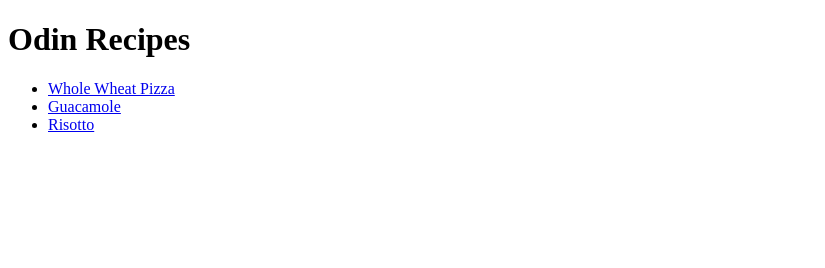
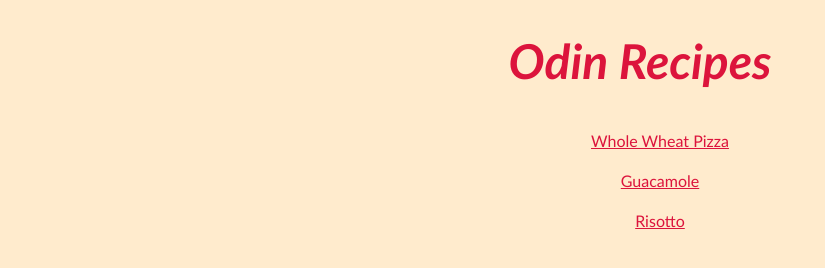
Before and after one commit to filthy-silver/odin-recipes, a plain HTML site: page index.html in a window 1280 px wide. Shown: the whole page, without its empty margins (0-825 px from the left). Drawn offline with Linux system fonts and the light colour scheme.

Commit message:
Add css Adds CSS to the main page and the recipes

```diff
--- a/index.html
+++ b/index.html
@@ -4,10 +4,11 @@
     <meta charset="UTF-8">
     <meta name="viewport" content="width=device-width, initial-scale=1.0">
     <title>Recipes</title>
+    <link rel="stylesheet" href="style.css">
 </head>
 <body>
     <h1>Odin Recipes</h1>
-    <ul>
+    <ul class="menu">
         <li><a href="./recipes/whole-wheat-pizza.html">Whole Wheat Pizza</a></li>
         <li><a href="./recipes/guacamole.html">Guacamole</a></li>
         <li><a href="./recipes/risotto.html">Risotto</a></li>
--- /dev/null
+++ b/style.css
@@ -0,0 +1,30 @@
+*{
+    font-family:'Gill Sans', 'Gill Sans MT', Calibri, 'Trebuchet MS', sans-serif;
+    color:crimson;
+    background-color: blanchedalmond;
+}
+
+h1, h2{
+    text-align: center;
+}
+
+h1{
+    font-size: 48px;
+    font-style:italic;
+}
+
+
+.menu{
+    list-style: none;
+    text-align: center;
+}
+
+ul{
+    text-align:left;
+}
+
+li{
+    color: black;
+    line-height: 16px;
+    padding: 12px;
+}
```
Also changed, not shown: recipes/guacamole.html (+1 -0 lines), recipes/risotto.html (+1 -0 lines), recipes/whole-wheat-pizza.html (+1 -0 lines).
